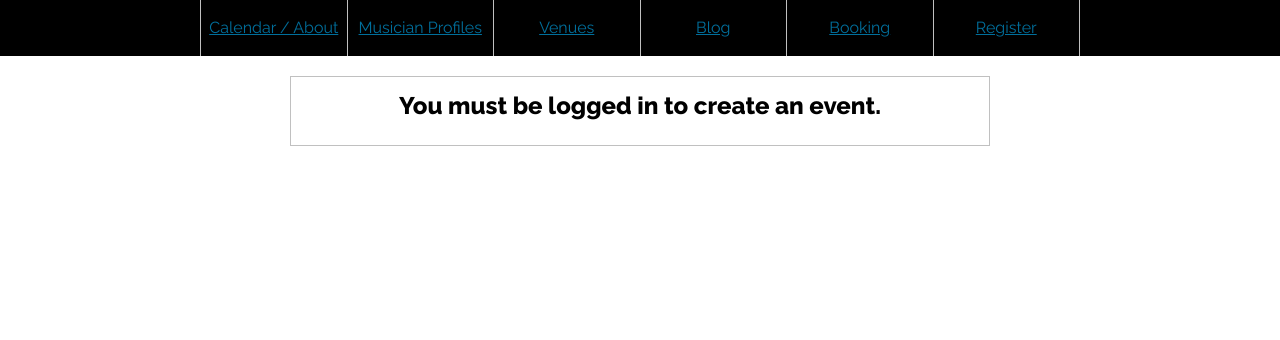
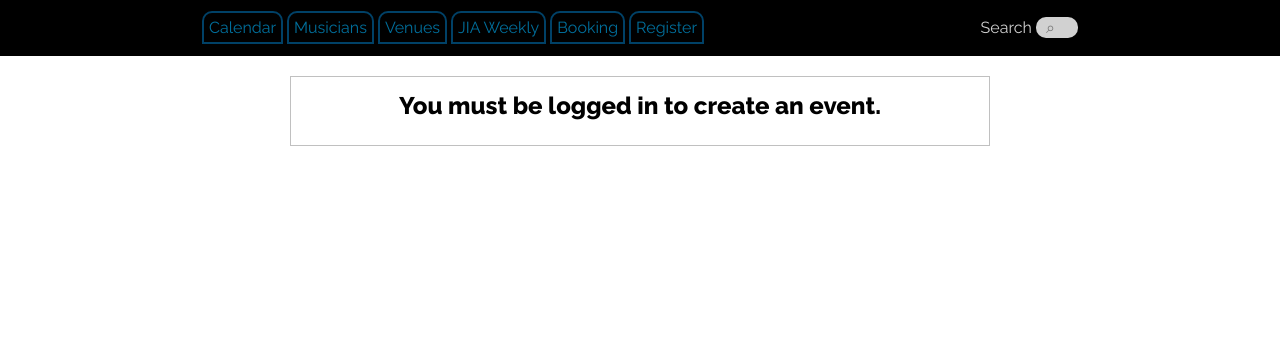
Before and after one commit to aaronallen8455/jia, a PHP site: page /jia/addevent.php in a window 1280 px wide. Shown: the part 144-484 px from the top of the page. Run offline with PHP 8.4, Linux system fonts and the light colour scheme.

Commit message:
new ui layout with search bar

```diff
--- a/css/styles.css
+++ b/css/styles.css
@@ -140,34 +140,60 @@ button, input, optgroup, select, textarea {
 /************************************************Main Nav************************************************/
 .navbar-container {
     background-color: #000;
-}
-.navbar-container ul {
     width: 100%;
-    border-collapse: collapse;
+    position: relative;
 }
 .nav {
-    width: 100%;
-    display: table;
-    table-layout: fixed;
-    text-align: center;
 }
 .nav li {
     list-style-type: none;
+    vertical-align: middle;
     display: table-cell;
-    width: 20%;
-    border-right: thin solid silver;
-    border-left: thin solid silver;
-    vertical-align: middle;
+}
+.search p, .search form, .search input {
+    display: inline-block;
+}
+.search, .nav a {
+    padding: 15px 2px;
 }
 .nav a {
     display: block;
-    padding: 15px 5px;
+    text-decoration: none;
+    border-color: #004167;
+}
+.nav a span {
+    border-radius: 10px 10px 0px 0px;
+    padding: 5px;
+    border: solid 2px;
+    border-color: inherit;
 }
 .nav a:hover {
-    color: yellow;
+    color: #008ec2;
+    border-color: #008ec2;
 }
 .nav .nav-login {
     display: none;
+}
+.search {
+    position: absolute;
+    right: 200px;
+    top: 0px;
+}
+.search p {
+    color: #d1d1d1;
+}
+.search input {
+    background-color: #d1d1d1;
+    border-radius: 10px;
+    border: 0 none;
+    padding-left: 10px;
+    min-width: 1.5em;
+    width: 30px;
+    transition: 0.25s ease-in-out width;
+}
+.search input:focus {
+    width: 100px;
+    transition: 0.25s ease-in-out width;
 }
 /************************************************Footer************************************************/
 .footerDiv {
@@ -777,6 +803,12 @@ textarea {
     .nav li:last-of-type {
         border-right: none;
     }
+    .search {
+        right: 25px;
+    }
+    .nav {
+        margin-left: 5px;
+    }
 }
 @media all and (max-width: 1050px) and  (min-width: 631px) {
     .eventDivWrapper {
@@ -814,16 +846,26 @@ textarea {
         display: none;
     }
     .nav {
+        width: 100%;
+        text-align: center;
         position: fixed;
         top: 40px;
         z-index: 100;
         background-color: #000;
+        margin: 0;
     }
     .nav li {
         display: block;
-        width: 100%;
         border: none;
         border-top: thin solid silver;
+        padding: 0 0 0 0;
+    }
+    .nav a {
+        display: block;
+        text-decoration: underline;
+    }
+    .nav a span {
+        border: none;
     }
     .nav .nav-login {
         display: block;
--- a/includes/header.html
+++ b/includes/header.html
@@ -11,7 +11,6 @@
     <meta name="viewport" content="user-scalable=no, initial-scale=1, maximum-scale=1, minimum-scale=1, width=device-width, height=device-height, target-densitydpi=device-dpi" />
     <!-- facebook image /-->
     <meta property="og:image" content="http://<?php echo BASE_URL; ?>images/logo_no_caption.jpg"/>
-
     <title>
     <?php
         if (isset($pageTitle)) {
@@ -24,7 +23,7 @@
     </title>
     <link href='https://fonts.googleapis.com/css?family=Raleway:400,800' rel='stylesheet' type='text/css' />
     <link rel="stylesheet" type="text/css" href="http://<?php echo BASE_URL; ?>css/normalize.css" media="all"/>
-    <link rel="stylesheet" type="text/css" href="http://<?php echo BASE_URL; ?>css/styles.css?<?php echo filemtime('./css/styles.css');?>" media="all" />
+    <link rel="stylesheet" type="text/css" href="http://<?php echo BASE_URL; ?>css/styles.css" media="all" />
     <script type="application/javascript" src="http://<?php echo BASE_URL; ?>js/menu.js"></script>
 
     <!-- Google analytics /-->
@@ -99,11 +98,11 @@
             <div class="navbar-container userAction padToView">
                 <div id="menuToggleWrapper"><span id="menuToggle">&#8801; Menu</span></div>
                 <ul class="nav menuVisibility">
-                    <li><a href="http://<?php echo BASE_URL; ?>#cal">Calendar / About</a></li>
-                    <li><a href="http://<?php echo BASE_URL; ?>profiles/">Musician Profiles</a></li>
-                    <li><a href="http://<?php echo BASE_URL; ?>venues/">Venues</a></li>
-                    <li><a href="http://<?php echo BASE_URL; ?>blog/">Blog</a></li>
-                    <li><a href="http://<?php echo BASE_URL; ?>booking/">Booking</a></li>
+                    <li><a href="http://<?php echo BASE_URL; ?>#cal"><span>Calendar</span></a></li>
+                    <li><a href="http://<?php echo BASE_URL; ?>profiles/"><span>Musicians</span></a></li>
+                    <li><a href="http://<?php echo BASE_URL; ?>venues/"><span>Venues</span></a></li>
+                    <li><a href="http://<?php echo BASE_URL; ?>blog/"><span>JIA Weekly</span></a></li>
+                    <li><a href="http://<?php echo BASE_URL; ?>booking/"><span>Booking</span></a></li>
                     <?php
                     //check if user is logged in
                     if (isset($_SESSION['id']) && filter_var($_SESSION['id'], FILTER_VALIDATE_INT, array('min_range'=>1))) {
@@ -113,13 +112,22 @@
                     <?php
                     }else{ ?>
                     <li class="nav-login"><a href="http://<?php echo BASE_URL; ?>login/">Login</a></li>
-                    <li><a href="http://<?php echo BASE_URL; ?>register/">Register</a></li>
+                    <li><a href="http://<?php echo BASE_URL; ?>register/"><span>Register</span></a></li>
                     <?php }
                     if (isset($_SESSION['id']) && filter_var($_SESSION['id'], FILTER_VALIDATE_INT, array('min_range'=>1))) {
                     ?>
-                    <li><a href="http://<?php echo BASE_URL; ?>addevent/">Add Event</a></li>
+                    <li><a href="http://<?php echo BASE_URL; ?>addevent/"><span>Add Event</span></a></li>
                     <?php } ?>
                 </ul>
+                <div class="search">
+                    <p>Search</p>
+                    <form action="http://<?php echo BASE_URL ?>search/" method="get">
+                        <input type="text" placeholder="&#8981;" name="q"/>
+                        <input type="hidden" name="e" value="on"/>
+                        <input type="hidden" name="p" value="on"/>
+                        <input type="hidden" name="v" value="on"/>
+                    </form>
+                </div>
             </div>
         <?php
         //the pages listed won't contain the 'bodyDiv' element
```
Also changed, not shown: views/calendar.html (line endings or trailing spaces).
